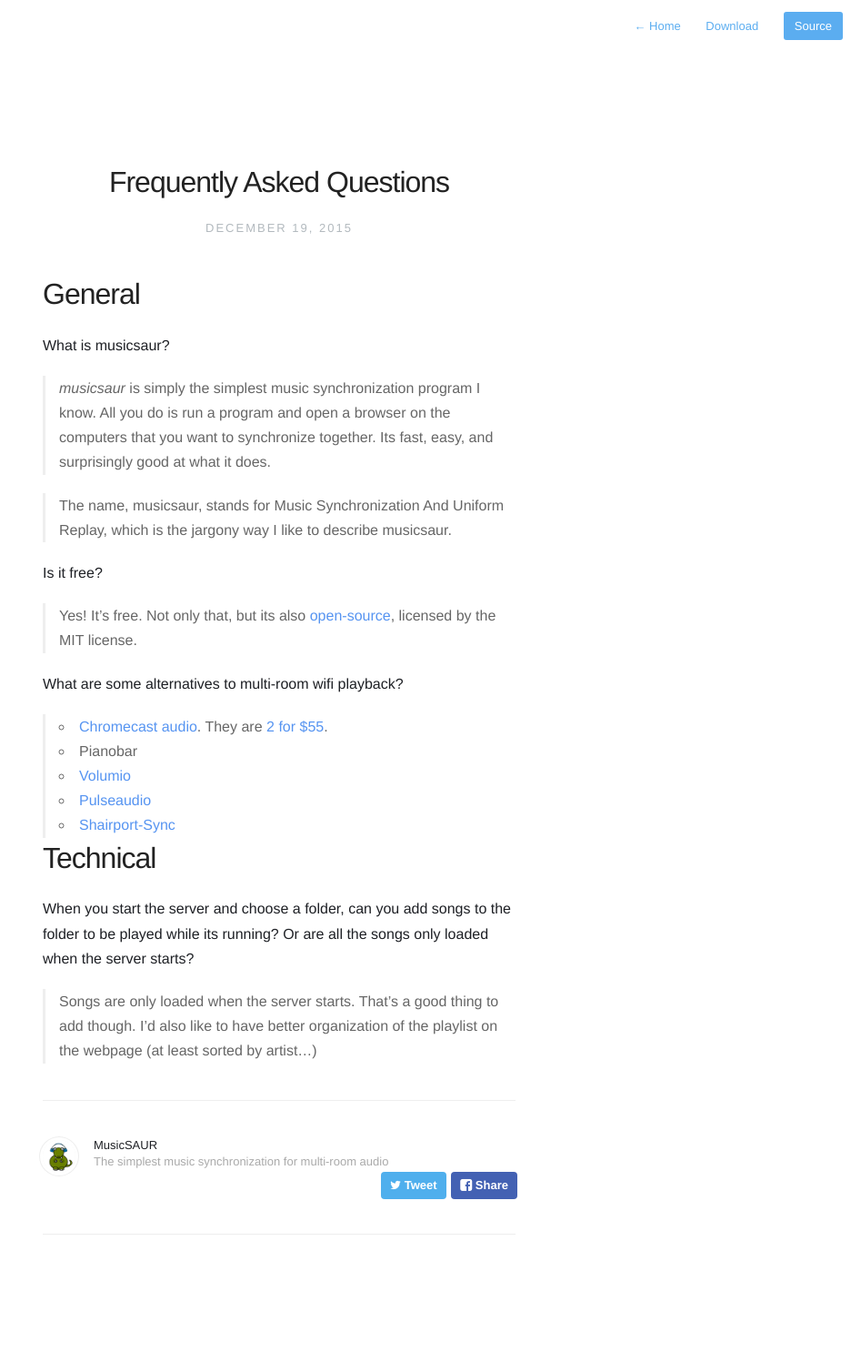
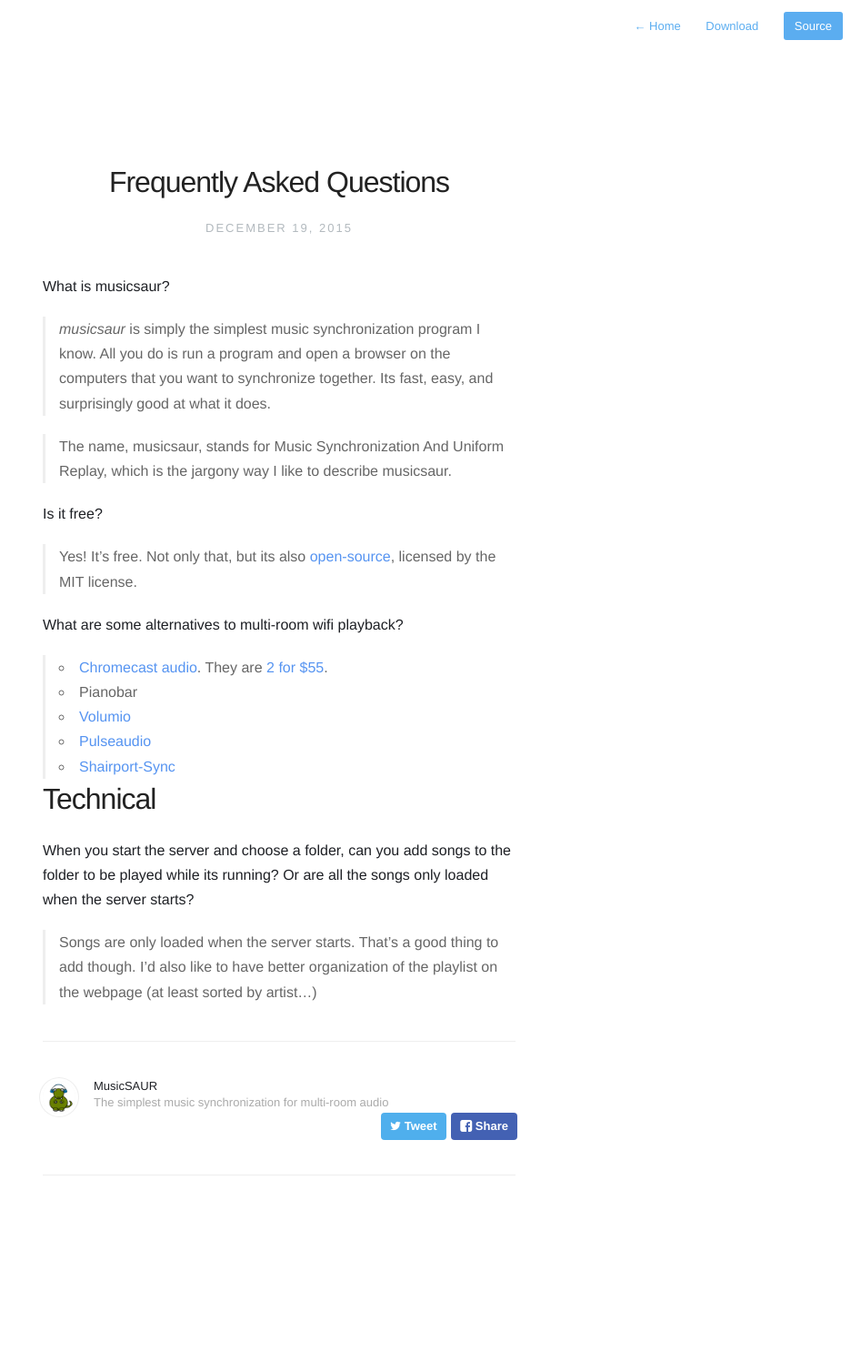
Before and after one commit to schollz/musicsaur, a Jekyll site: the page built from _posts/2015-12-19-frequently-asked-questions.markdown, in a window 1280 px wide. Shown: the whole page at 91% size, without its empty margins (333-1280 px from the left). Built offline with Jekyll 4.4.1, drawn with Linux system fonts in a browser that asks for light colours; nearby versions of some CDN libraries; Markdown is read by kramdown in place of the engine named in the settings; after the commit the page ends 1432 px from its top, so only the background shows below that.

Commit message:
Update 2015-12-19-frequently-asked-questions.markdown

```diff
--- a/_posts/2015-12-19-frequently-asked-questions.markdown
+++ b/_posts/2015-12-19-frequently-asked-questions.markdown
@@ -3,8 +3,6 @@
 date:   2015-12-19 18:18:00
 description: What is this program? What are the alternatives?
 ---
-
-# General
 
 **What is musicsaur?**
 
```
